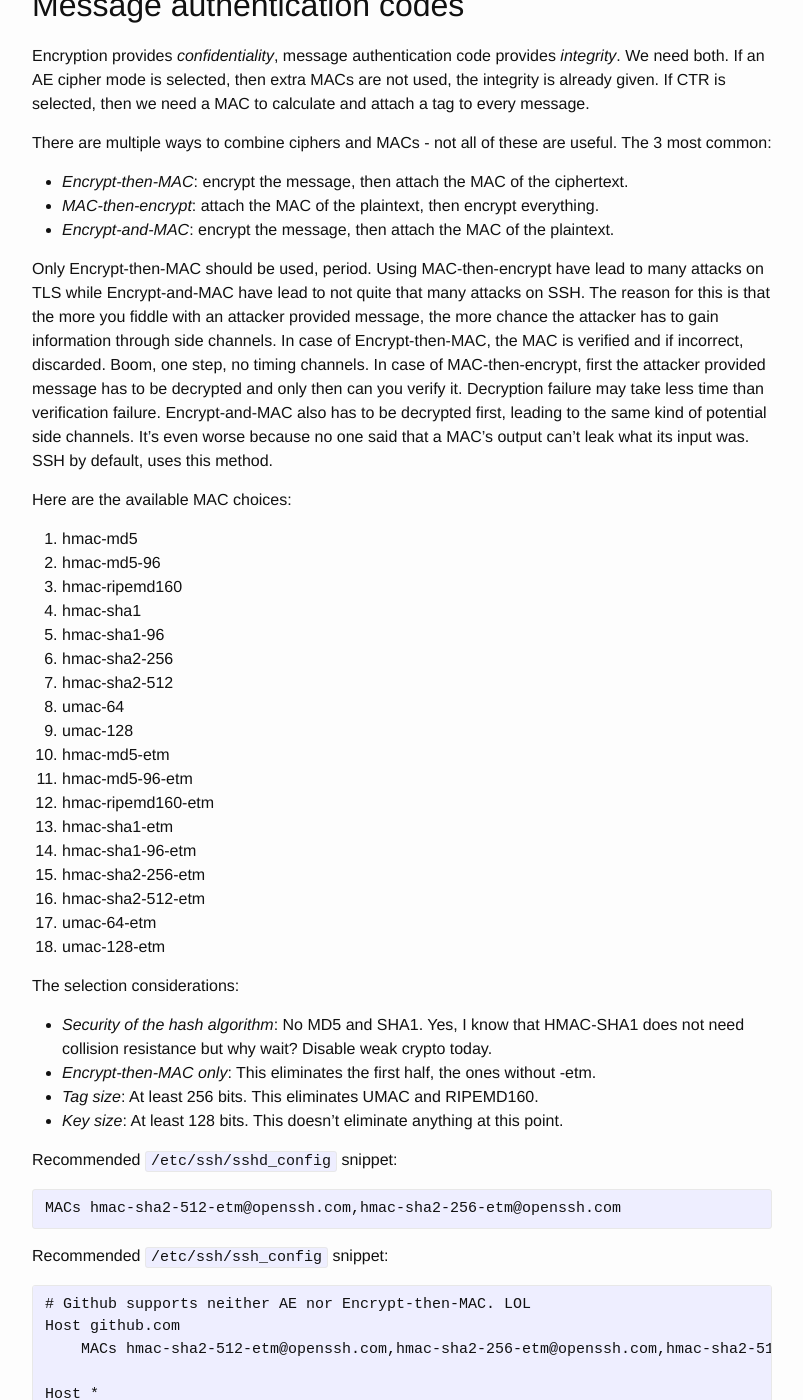
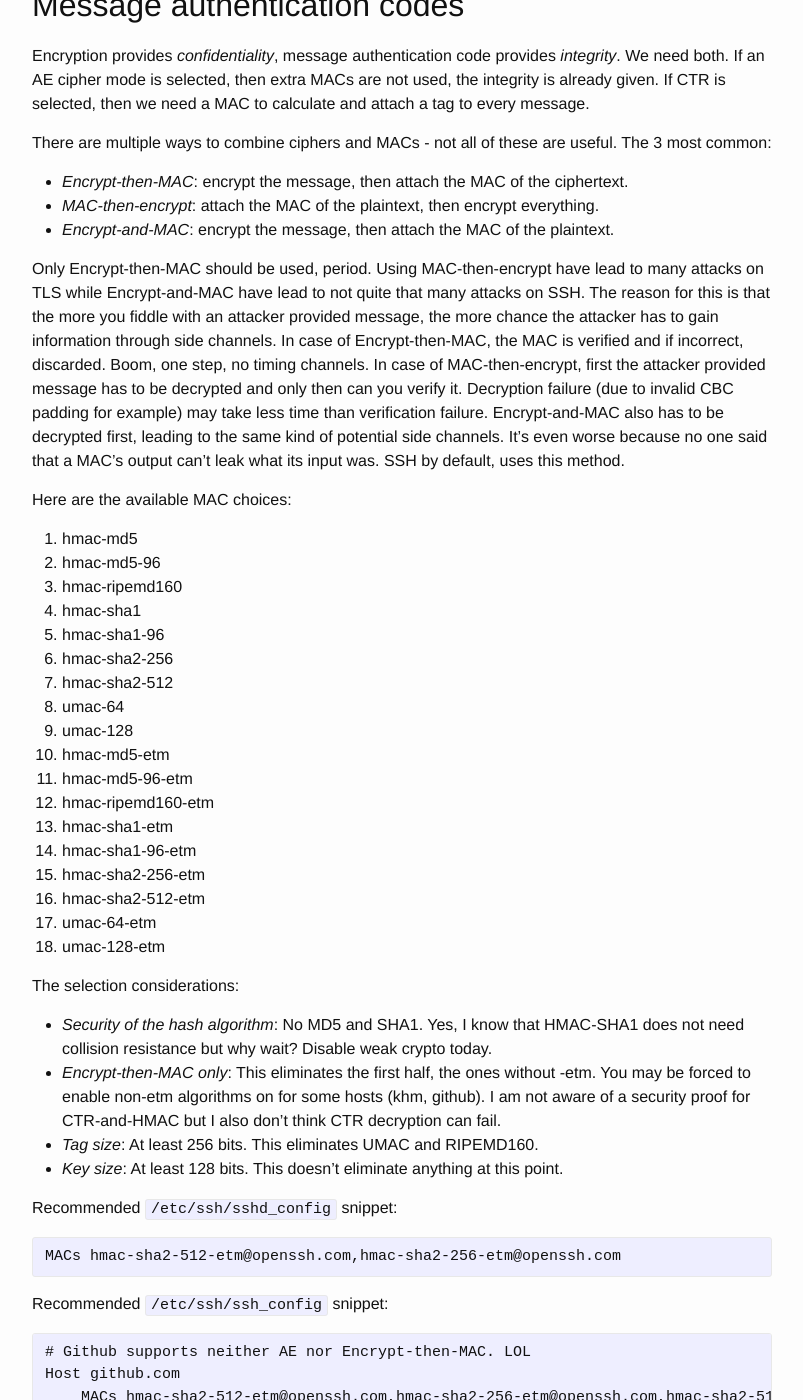
Before and after one commit to stribika/stribika.github.io, a Jekyll site: the page built from _posts/2015-01-04-secure-secure-shell.md, in a window 1280 px wide and 1400 px high, scrolled down 4200 px. Shown: the whole window, without its empty margins (238-1041 px from the left). Built offline with Jekyll 4.4.1, drawn with Linux system fonts in a browser that asks for light colours; some of the changed text lies outside the part shown.

Commit message:
More info on CTR-and-HMAC.

```diff
--- a/_posts/2015-01-04-secure-secure-shell.md
+++ b/_posts/2015-01-04-secure-secure-shell.md
@@ -174,6 +174,7 @@
   This elminates 14 because CAST has a 64 bit block size.
 * *Cipher mode*:
   The recommended approach here is to prefer [AE][ae] modes and optionally allow CTR for compatibility.
+  CTR with Encrypt-then-MAC is provably secure.
 
 This leaves 5-9 and 15.
 
@@ -206,7 +207,7 @@
 In case of Encrypt-then-MAC, the MAC is verified and if incorrect, discarded.
 Boom, one step, no timing channels.
 In case of MAC-then-encrypt, first the attacker provided message has to be decrypted and only then can you verify it.
-Decryption failure may take less time than verification failure.
+Decryption failure (due to invalid CBC padding for example) may take less time than verification failure.
 Encrypt-and-MAC also has to be decrypted first, leading to the same kind of potential side channels.
 It's even worse because no one said that a MAC's output can't leak what its input was.
 SSH by default, uses this method.
@@ -240,6 +241,8 @@
   Disable weak crypto today.
 * *Encrypt-then-MAC only*:
   This eliminates the first half, the ones without -etm.
+  You may be forced to enable non-etm algorithms on for some hosts (khm, github).
+  I am not aware of a security proof for CTR-and-HMAC but I also don't think CTR decryption can fail.
 * *Tag size*:
   At least 256 bits.
   This eliminates UMAC and RIPEMD160.
```
